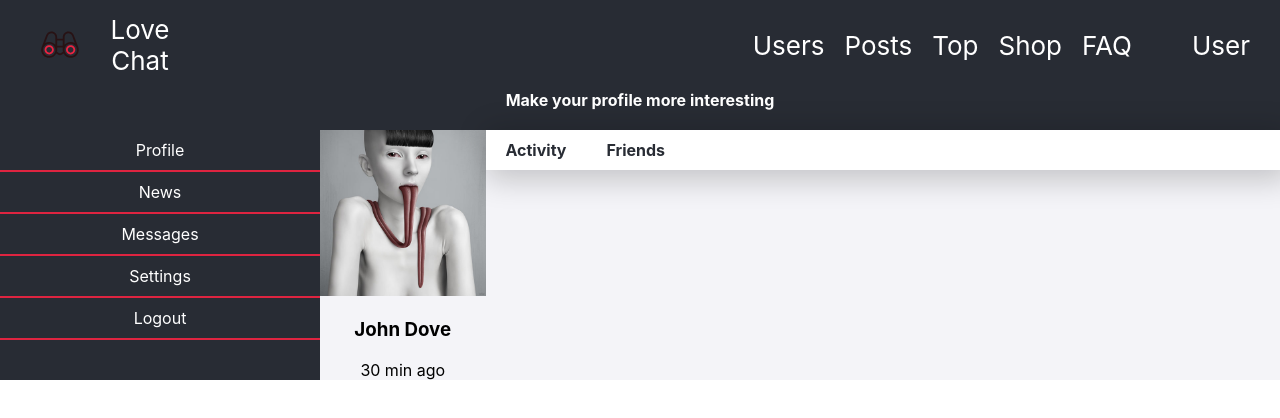
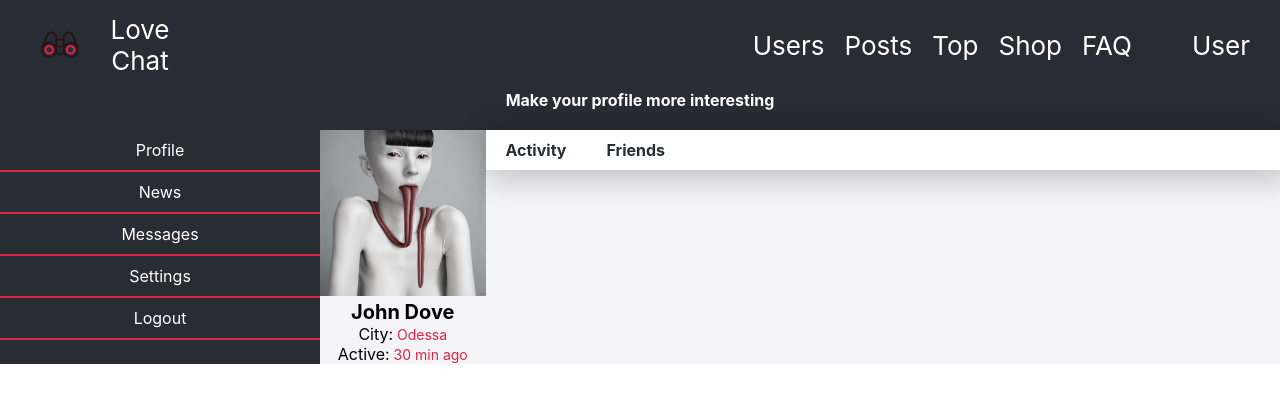
Before and after one commit to Alonasa/love-chat, a React (Create React App) app: page / in a window 1280 px wide. Shown: the top 418 px of the page. Built offline with nearby package versions, Linux system fonts and the light colour scheme.

Commit message:
added profile styles and change props

```diff
--- a/src/components/User/Profile.scss
+++ b/src/components/User/Profile.scss
@@ -43,3 +43,24 @@
 .Profile__main-content {
   width: 100%;
 }
+
+.Profile__name {
+  margin: 0;
+  font-size: 20px;
+  word-break: break-all;
+}
+
+.Profile__description {
+  padding: 0;
+  margin: 0;
+  list-style: none;
+}
+
+.Profile__description-item {
+  font-size: 16px;
+}
+
+.Profile__description-data {
+  font-size: 14px;
+  color: var(--red);
+}
--- a/src/components/User/Profile.tsx
+++ b/src/components/User/Profile.tsx
@@ -19,12 +19,13 @@ const topMenu = [
 ]
 
 const profileItem =
-    {id: 0, name: 'John Dove', link: '../../pictures/pic_01.jpg', lastActivity: '30 min ago'};
+    {id: 0, name: 'John Dove', link: '../../pictures/pic_01.jpg', city: ' Odessa', lastActivity: ' 30 min ago'};
 
 type ProfileDataType = {
     id: number
     name: string
     link: string
+    city: string
     lastActivity: string
 }
 
@@ -35,7 +36,15 @@ export const ProfileInfo = (props: ProfileDataType) => {
             <div className="Container">
                 <img src={pic_01} alt={`${props.name} photo`} className="Profile__avatar"/>
                 <h3 className="Profile__name">{props.name}</h3>
-                <span className="Profile__lastActivity">{props.lastActivity}</span>
+                <ul className="Profile__description">
+                    <li className="Profile__description-item">City:
+                        <span className="Profile__description-data">{props.city}</span>
+                    </li>
+                    <li className="Profile__description-item">Active:
+                        <span className="Profile__description-data">{props.lastActivity}</span>
+                    </li>
+                </ul>
+
             </div>
         </div>
     )
@@ -52,7 +61,7 @@ export const Profile = () => {
                 <div className="Profile__right">
 
                     <ProfileInfo id={profileItem.id} name={profileItem.name} link={profileItem.link}
-                                 lastActivity={profileItem.lastActivity}/>
+                                 lastActivity={profileItem.lastActivity} city={profileItem.city}/>
                     <div className="Profile__main-content">
                         <TopMenu items={topMenu}/>
                     </div>
```
